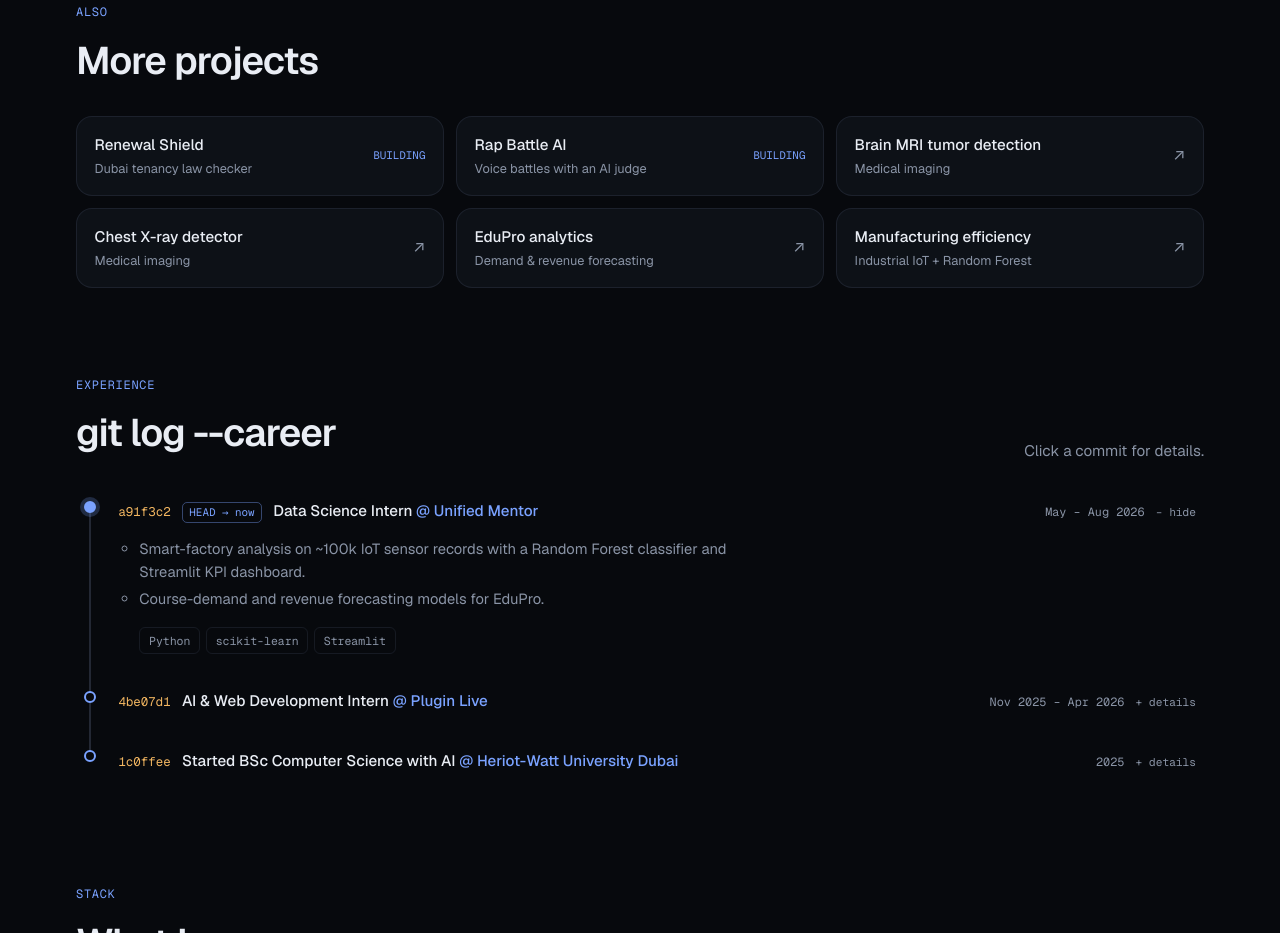
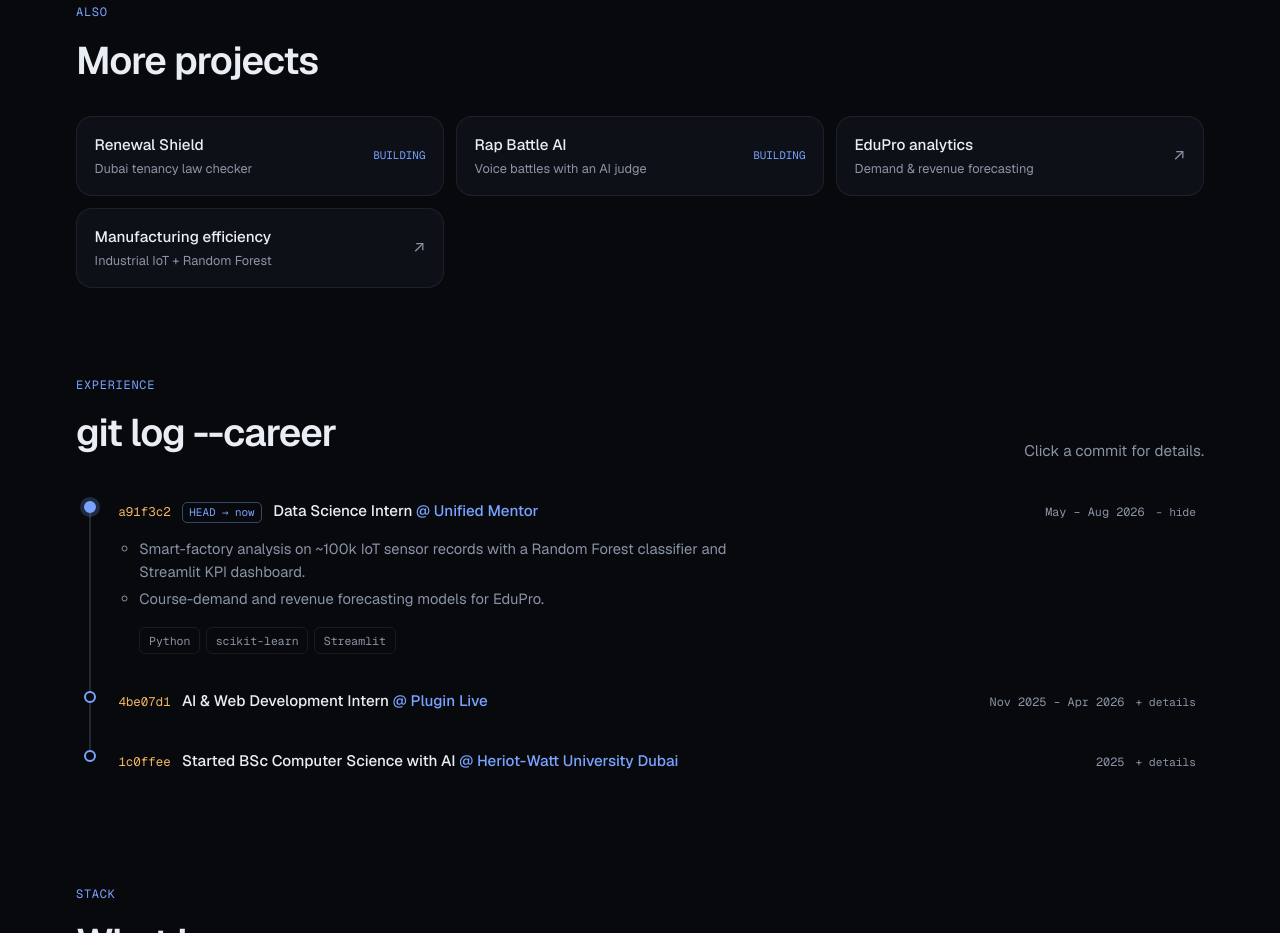
Before and after one commit to aishasurve2007/aishasurve2007.github.io, a plain HTML site: page index.html in a window 1280 px wide. Shown: the part 2588-3521 px from the top of the page. Drawn offline with nearby package versions, Linux system fonts and the light colour scheme.

Commit message:
Remove Brain MRI and Chest X-ray tiles from More projects
Co-Authored-By: Claude Opus 5.5 <noreply@anthropic.com>
Claude-Session: https://claude.ai/code/session_015kHP5PKd4HE5z5K6qUjZze

```diff
--- a/index.html
+++ b/index.html
@@ -507,8 +507,6 @@ var PROJECTS = [
 var MORE = [
   {name:"Renewal Shield", desc:"Dubai tenancy law checker", url:"", soon:true},
   {name:"Rap Battle AI", desc:"Voice battles with an AI judge", url:"", soon:true},
-  {name:"Brain MRI tumor detection", desc:"Medical imaging", url:GH+"BrainMRI_Tumor_Detection_AI"},
-  {name:"Chest X-ray detector", desc:"Medical imaging", url:GH+"chest_xray_detector"},
   {name:"EduPro analytics", desc:"Demand & revenue forecasting", url:GH+"EduPro-Predictive-Analytics"},
   {name:"Manufacturing efficiency", desc:"Industrial IoT + Random Forest", url:GH+"manufacturing-efficiency-app"}
 ];
```
